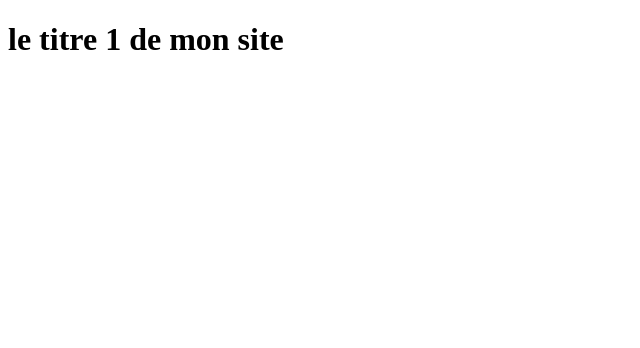
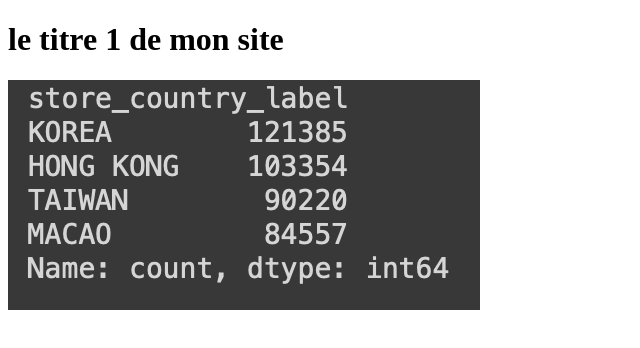
Before and after one commit to FNegaf/repository-test, a plain HTML site: page index.html in a window 1280 px wide. Shown: the whole page, without its empty margins (0-640 px from the left). Drawn offline with Linux system fonts and the light colour scheme.

Commit message:
ajout d'amogus

```diff
--- a/index.html
+++ b/index.html
@@ -9,5 +9,6 @@
     <h1>
         le titre 1 de mon site
     </h1>
+    <img src="img/Capture d’écran 2024-02-08 à 18.09.02.png" alt="">
 </body>
 </html>
```
Also changed, not shown: img/Capture d’écran 2024-02-08 à 18.09.02.png (added).
